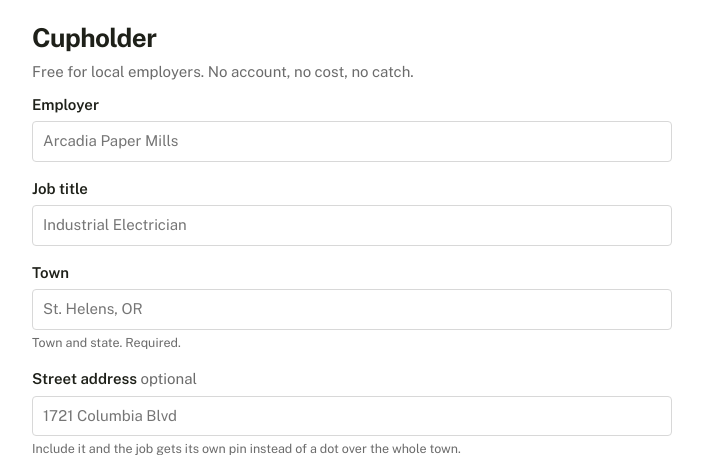
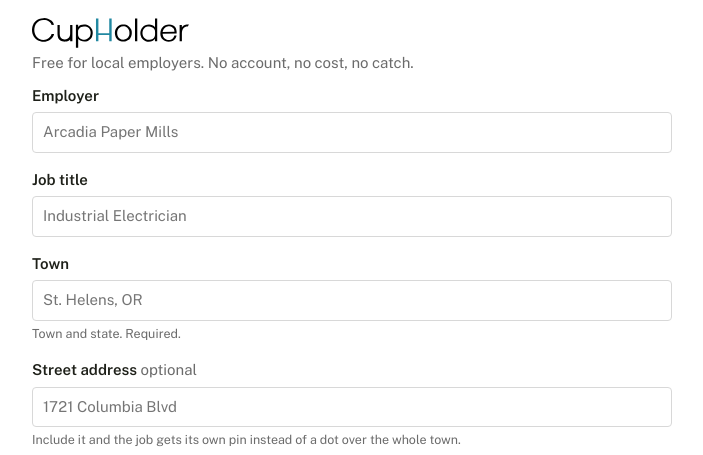
Before and after one commit to tristen-lee/ReDraw, a FastAPI app: page /post.html in a window 1280 px wide. Shown: the top 455 px of the page, without its empty margins (288-991 px from the left). Run offline with FastAPI, Linux system fonts and the light colour scheme.

Commit message:
Add the Cupholder wordmark and an H-only favicon
Logo ships as outlined SVG rather than an embedded webfont: the face is
Khurasan freeware whose licence links to a FontSpace page and never
addresses @font-face, and embedding serves the font file to every
visitor. Outlines are shapes, so nothing is redistributed.

The H is its own path, so it also works alone as the favicon — which is
why the teal belongs on the H rather than the rest of the wordmark.

Headings stay real text. Images of text are invisible to search, and the
job pages are the only free traffic channel this has.

Teal is baked in at #2188A1, so changing --brand means re-exporting.

Co-Authored-By: Claude Opus 5 <noreply@anthropic.com>

```diff
--- a/static/admin.html
+++ b/static/admin.html
@@ -4,6 +4,7 @@
     <meta charset="UTF-8">
     <meta name="viewport" content="width=device-width, initial-scale=1.0">
     <title>Review queue — Cupholder</title>
+    <link rel="icon" href="/favicon.svg" type="image/svg+xml">
     <link rel="preconnect" href="https://fonts.gstatic.com" crossorigin>
     <link rel="stylesheet" href="https://fonts.googleapis.com/css2?family=Public+Sans:wght@400;600;700&display=swap">
     <link rel="stylesheet" href="style.css">
@@ -11,7 +12,7 @@
 <body class="page">
 
 <header>
-    <h1><a href="/">Cupholder</a></h1>
+    <h1 class="wordmark"><a href="/"><img src="/cupholder.svg" alt="Cupholder"></a></h1>
     <p class="tagline">Submissions waiting on review.</p>
 </header>
 
--- a/static/index.html
+++ b/static/index.html
@@ -5,6 +5,7 @@
     <meta name="viewport" content="width=device-width, initial-scale=1.0">
     <title>Cupholder</title>
     <link rel="stylesheet" href="https://unpkg.com/leaflet@1.9.4/dist/leaflet.css">
+    <link rel="icon" href="/favicon.svg" type="image/svg+xml">
     <link rel="preconnect" href="https://fonts.gstatic.com" crossorigin>
     <link rel="stylesheet" href="https://fonts.googleapis.com/css2?family=Public+Sans:wght@400;600;700&display=swap">
     <link rel="stylesheet" href="style.css">
@@ -12,7 +13,7 @@
 <body>
 
 <header>
-    <h1>Cupholder</h1>
+    <h1 class="wordmark"><img src="/cupholder.svg" alt="Cupholder"></h1>
     <p class="tagline">Draw the drive you'd actually make. See the jobs inside it.</p>
 </header>
 
--- a/static/post.html
+++ b/static/post.html
@@ -4,6 +4,7 @@
     <meta charset="UTF-8">
     <meta name="viewport" content="width=device-width, initial-scale=1.0">
     <title>Post a job — Cupholder</title>
+    <link rel="icon" href="/favicon.svg" type="image/svg+xml">
     <link rel="preconnect" href="https://fonts.gstatic.com" crossorigin>
     <link rel="stylesheet" href="https://fonts.googleapis.com/css2?family=Public+Sans:wght@400;600;700&display=swap">
     <link rel="stylesheet" href="style.css">
@@ -11,7 +12,7 @@
 <body class="page">
 
 <header>
-    <h1><a href="/">Cupholder</a></h1>
+    <h1 class="wordmark"><a href="/"><img src="/cupholder.svg" alt="Cupholder"></a></h1>
     <p class="tagline">Free for local employers. No account, no cost, no catch.</p>
 </header>
 
--- a/static/style.css
+++ b/static/style.css
@@ -23,13 +23,27 @@ header {
     padding: 18px 20px 10px;
 }
 
-/* The wordmark. Same typeface as everything else, just heavier —
-   one font at two weights avoids the pairing problem entirely. */
 h1 {
     margin: 0;
     font-size: 26px;
     font-weight: 700;
     letter-spacing: -0.6px;
+}
+
+/* Logo is an outlined SVG, so the teal H is baked in at #2188A1.
+   Changing --brand means re-exporting it. */
+.wordmark {
+    line-height: 0;
+}
+
+.wordmark img {
+    display: block;
+    width: auto;
+    height: 30px;
+}
+
+.wordmark a {
+    display: inline-block;
 }
 
 header h1 a { text-decoration: none; }
--- a/templates/job.html
+++ b/templates/job.html
@@ -7,6 +7,7 @@
     <meta name="description" content="{{ job.meta_description }}">
     <link rel="canonical" href="{{ canonical }}">
     {% if noindex %}<meta name="robots" content="noindex,follow">{% endif %}
+    <link rel="icon" href="/favicon.svg" type="image/svg+xml">
     <link rel="preconnect" href="https://fonts.gstatic.com" crossorigin>
     <link rel="stylesheet" href="https://fonts.googleapis.com/css2?family=Public+Sans:wght@400;600;700&display=swap">
     <link rel="stylesheet" href="/style.css">
@@ -17,7 +18,7 @@
 <body class="page">
 
 <header>
-    <h1><a href="/">Cupholder</a></h1>
+    <h1 class="wordmark"><a href="/"><img src="/cupholder.svg" alt="Cupholder"></a></h1>
 </header>
 
 <main class="form-wrap">
```
Also changed, not shown: assets/CupHolder.svg (added), static/cupholder.svg (added), static/favicon.svg (added).
